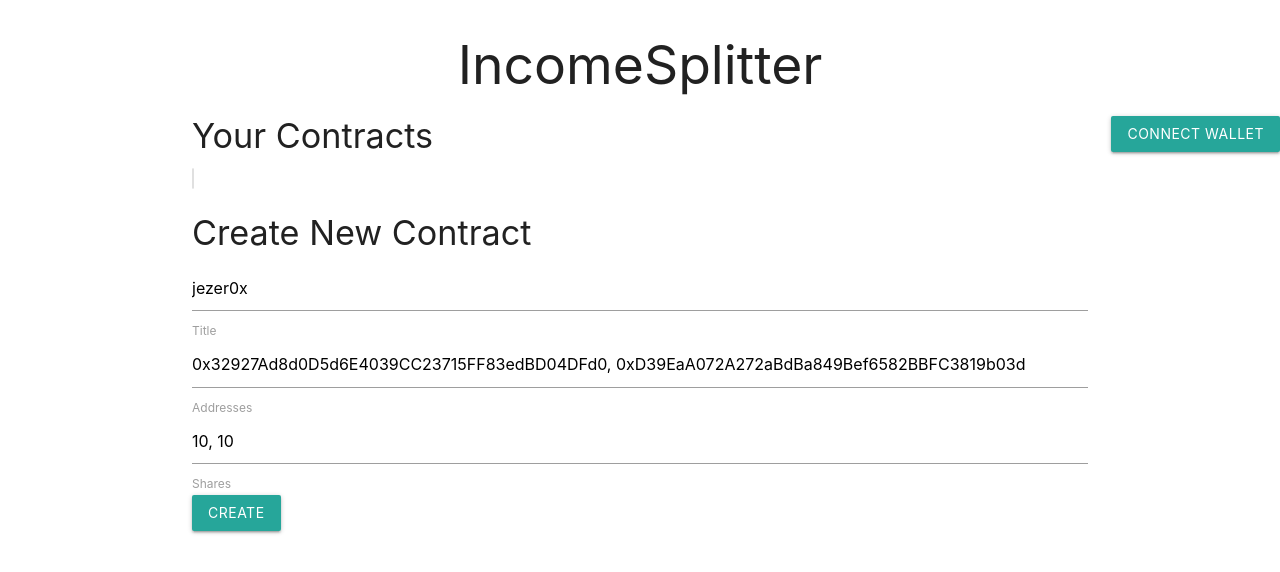
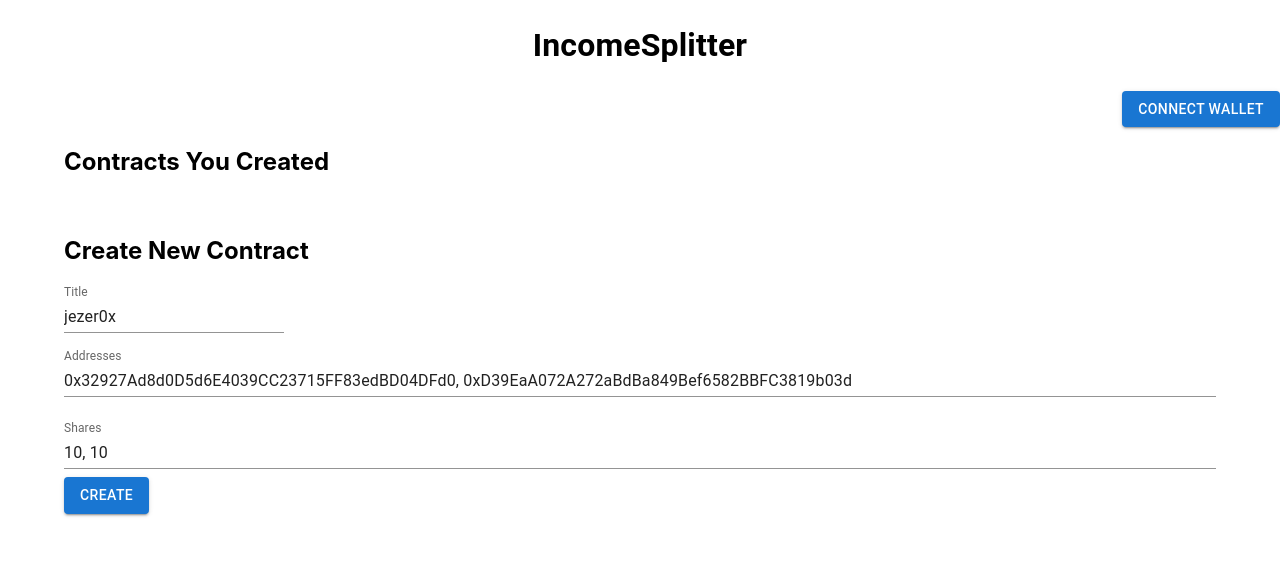
Before and after one commit to Psyf/easy-income-split, a React (Create React App) app in the folder client/: page / in a window 1280 px wide. Shown: the top 572 px of the page. Built offline with nearby package versions, Linux system fonts and the light colour scheme.

Commit message:
move to mui

```diff
--- a/client/package.json
+++ b/client/package.json
@@ -3,6 +3,11 @@
   "version": "0.1.0",
   "private": true,
   "dependencies": {
+    "@emotion/core": "^11.0.0",
+    "@emotion/react": "^11.8.2",
+    "@emotion/styled": "^11.8.1",
+    "@mui/icons-material": "^5.5.1",
+    "@mui/material": "^5.5.1",
     "@testing-library/jest-dom": "^5.16.2",
     "@testing-library/react": "^12.1.4",
     "@testing-library/user-event": "^13.5.0",
--- a/client/src/components/App.js
+++ b/client/src/components/App.js
@@ -3,6 +3,7 @@ import FactoryForm from "./FactoryForm";
 import DeployedContracts from "./DeployedContracts";
 import { useState, useEffect } from "react";
 import { getFactoryContract } from "../utils/factoryContract";
+import { Typography } from "@mui/material";
 
 function App() {
   const [factoryContract, setFactoryContract] = useState(null);
@@ -24,13 +25,10 @@ function App() {
   }, [walletAddress]);
 
   return (
-    <div>
-      <link
-        rel="stylesheet"
-        href="https://cdnjs.cloudflare.com/ajax/libs/materialize/1.0.0/css/materialize.min.css"
-      ></link>
     <header>
-        <h2 className="center">IncomeSplitter</h2>
+      <Typography component="span">
+        <h1 align="center">IncomeSplitter</h1>
+      </Typography>
       <Wallet wallet={walletAddress} setWalletCallback={setWallet} />
       <DeployedContracts
         factoryContract={factoryContract}
@@ -38,7 +36,6 @@ function App() {
       />
       <FactoryForm contract={factoryContract} />
     </header>
-    </div>
   );
 }
 export default App;
--- a/client/src/components/CurrentContractModal.js
+++ b/client/src/components/CurrentContractModal.js
@@ -1,19 +1,89 @@
 import { useState, useEffect } from "react";
-import ReactModal from "react-modal";
+import { getSplitterContract } from "../utils/paymentSplitterContract";
+import Modal from "@mui/material/Modal";
+import { Box } from "@mui/system";
+import { IconButton } from "@mui/material";
+import CloseIcon from "@mui/icons-material/Close";
 
-ReactModal.setAppElement("#root");
+//TODO: Take them to a separate stylesheet file
+const customButton = {
+  position: "absolute",
+  left: "95%",
+  top: "-9%",
+  backgroundColor: "lightgray",
+  color: "gray",
+};
+
+const style = {
+  position: "absolute",
+  top: "50%",
+  left: "50%",
+  transform: "translate(-50%, -50%)",
+  backgroundColor: "#1976d2",
+  color: "white",
+  border: "2px solid #000",
+  boxShadow: 24,
+  p: 4,
+};
 
 function CurrentContractModal(props) {
-  const [currentContract, setCurrentContract] = useState();
+  const [currentContractAddress, setCurrentContractAddress] = useState(null);
+  const [currentContract, setCurrentContract] = useState(null);
+
+  async function attachToContract() {
+    if (currentContractAddress) {
+      var contract = await getSplitterContract(currentContractAddress);
+      setCurrentContract(contract);
+    }
+  }
 
   useEffect(() => {
-    setCurrentContract(props.currentContract);
+    setCurrentContractAddress(props.currentContractAddress);
   }, [props]);
 
+  useEffect(async () => {
+    await attachToContract();
+  }, [currentContractAddress]);
+
+  useEffect(async () => {
+    if (currentContract) {
+      var owner = await currentContract.owner();
+      document.getElementById("owner").textContent = owner;
+
+      var description = await currentContract.description();
+      document.getElementById("contract_name").textContent = description;
+
+      var numPayees = await currentContract.numCurrentPayees();
+
+      var list = document.getElementById("payees");
+      for (var i = 0; i < numPayees; i++) {
+        var payeeAddr = await currentContract.payee(i);
+        var payeeShares = await currentContract.shares(payeeAddr);
+        var elem = document.createElement("li");
+        elem.innerText = payeeAddr + ", " + payeeShares;
+        list.appendChild(elem);
+      }
+    }
+  }, [currentContract]);
   return (
-    <ReactModal isOpen={currentContract != null}>
-      <button onClick={() => setCurrentContract(null)}>clearContract</button>
-    </ReactModal>
+    //broken css for some reason
+    <Modal open={currentContractAddress != null}>
+      <Box style={style}>
+        <IconButton
+          onClick={() => setCurrentContractAddress(null)}
+          style={customButton}
+        >
+          <CloseIcon />
+        </IconButton>
+        <div id="contract_info">
+          <h2 id="contract_name"></h2>
+          <h3>Current Owner</h3>
+          <p id="owner"></p>
+          <h3>Payees : Shares </h3>
+          <ul id="payees"></ul>
+        </div>
+      </Box>
+    </Modal>
   );
 }
 
--- a/client/src/components/DeployedContracts.js
+++ b/client/src/components/DeployedContracts.js
@@ -1,6 +1,7 @@
 import React, { useState, useEffect } from "react";
 import "reactjs-popup/dist/index.css";
 import CurrentContractModal from "./CurrentContractModal";
+import { ButtonGroup, Button, Container } from "@mui/material";
 
 // TODO: This seems to be very inefficient
 function DeployedContracts(props) {
@@ -38,26 +39,23 @@ function DeployedContracts(props) {
   }
 
   function displayContracts() {
-    const oldList = document.getElementById("deployed_contracts_list");
-    oldList.remove();
-    const listDiv = document.getElementById("deployed_contracts");
-    let list = document.createElement("list");
-    list.id = "deployed_contracts_list";
-    list.className = "collection";
-    listDiv.appendChild(list);
-
-    createdContracts.forEach((item) => {
-      let li = document.createElement("button");
-      li.innerText = item;
-      li.onclick = () => {
-        // Need to do this, otherwise selectedContract won't "change"
-        // if you want to open the same modal after closing it
-        setSelectedContract(null);
-        setSelectedContract(item);
-      };
-      li.className = "waves-effect waves-light btn";
-      list.appendChild(li);
-    });
+    if (createdContracts) {
+      var buttonList = [];
+      createdContracts.forEach((item) => {
+        var button = (
+          <Button
+            onClick={() => {
+              setSelectedContract(item);
+            }}
+            key={item}
+          >
+            {item}
+          </Button>
+        );
+        buttonList.push(button);
+      });
+      return buttonList;
+    }
   }
 
   // useEffect basically says if the secondParam cahnges, execute the firstParam
@@ -66,17 +64,19 @@ function DeployedContracts(props) {
     setFactoryContractListener();
   }, [props]);
 
-  useEffect(() => {
-    displayContracts();
-  }, [createdContracts]);
-
   return (
     <div>
-      <div id="deployed_contracts" className="container">
-        <h4>Your Contracts</h4>
-        <div id="deployed_contracts_list" className="collection"></div>
-      </div>
-      <CurrentContractModal currentContract={selectedContract} />
+      <Container id="deployed_contracts">
+        <h2>Contracts You Created</h2>
+        <ButtonGroup
+          variant="contained"
+          aria-label="outlined primary button group"
+          id="deployed_contracts_list"
+        >
+          {displayContracts()}
+        </ButtonGroup>
+      </Container>
+      <CurrentContractModal currentContractAddress={selectedContract} />
     </div>
   );
 }
--- a/client/src/components/FactoryForm.js
+++ b/client/src/components/FactoryForm.js
@@ -1,4 +1,6 @@
 import { ethers } from "ethers";
+import { Box } from "@mui/system";
+import { TextField, Button, Container } from "@mui/material";
 
 function FactoryForm(props) {
   const contract = props.contract;
@@ -49,45 +51,42 @@ function FactoryForm(props) {
     }
   };
   return (
-    <div className="container row">
-      <h4>Create New Contract</h4>
-      <form onSubmit={deployContract}>
-        <div>
-          <div>
-            <input
+    <Container>
+      <h2>Create New Contract</h2>
+      <Box component="form" noValidate onSubmit={deployContract}>
+        <TextField
           type="text"
           id="description"
           placeholder="TeamName"
           defaultValue="jezer0x"
+          variant="standard"
+          label="Title"
         />
-            <label htmlFor="description">Title</label>
-          </div>
-          <div>
-            <input
+        <TextField
           type="text"
           id="addresses"
           placeholder="0x1, 0x2, 0x3"
           defaultValue="0x32927Ad8d0D5d6E4039CC23715FF83edBD04DFd0, 0xD39EaA072A272aBdBa849Bef6582BBFC3819b03d" //remove
+          variant="standard"
+          label="Addresses"
+          margin="normal"
+          fullWidth
         />
-            <label htmlFor="addresses">Addresses</label>
-          </div>
-          <div>
-            <input
+        <TextField
           type="text"
           id="shares"
           placeholder="25, 25, 50"
           defaultValue="10, 10" //remove
+          variant="standard"
+          label="Shares"
+          margin="normal"
+          fullWidth
         />
-            <label htmlFor="shares">Shares</label>
-          </div>
-          <input
-            type="submit"
-            value="Create"
-            className="waves-effect waves-light btn"
-          />
-        </div>
-      </form>
-    </div>
+        <Button variant="contained" color="primary" type="submit">
+          Create
+        </Button>
+      </Box>
+    </Container>
   );
 }
 
--- a/client/src/components/Wallet.js
+++ b/client/src/components/Wallet.js
@@ -1,5 +1,6 @@
 import { connectWallet, getCurrentWalletConnected } from "../utils/wallet";
 import { useEffect } from "react";
+import Button from "@mui/material/Button";
 
 function Wallet(props) {
   const walletAddress = props.wallet;
@@ -30,11 +31,10 @@ function Wallet(props) {
   }, []);
 
   return (
-    <div className="btn-wrapper right">
-      <button
+    <div align="right">
+      <Button
         id="connect_wallet_button"
-        type="button"
-        className="waves-effect waves-light btn"
+        variant="contained"
         onClick={connectWalletHandler}
       >
         {walletAddress ? (
@@ -44,7 +44,7 @@ function Wallet(props) {
         ) : (
           <span>Connect Wallet</span>
         )}
-      </button>
+      </Button>
     </div>
   );
 }
```
Also changed, not shown: 1 other file (tests, documents, lock files or other folders). Lines whose indentation alone changed are shown as unchanged.
